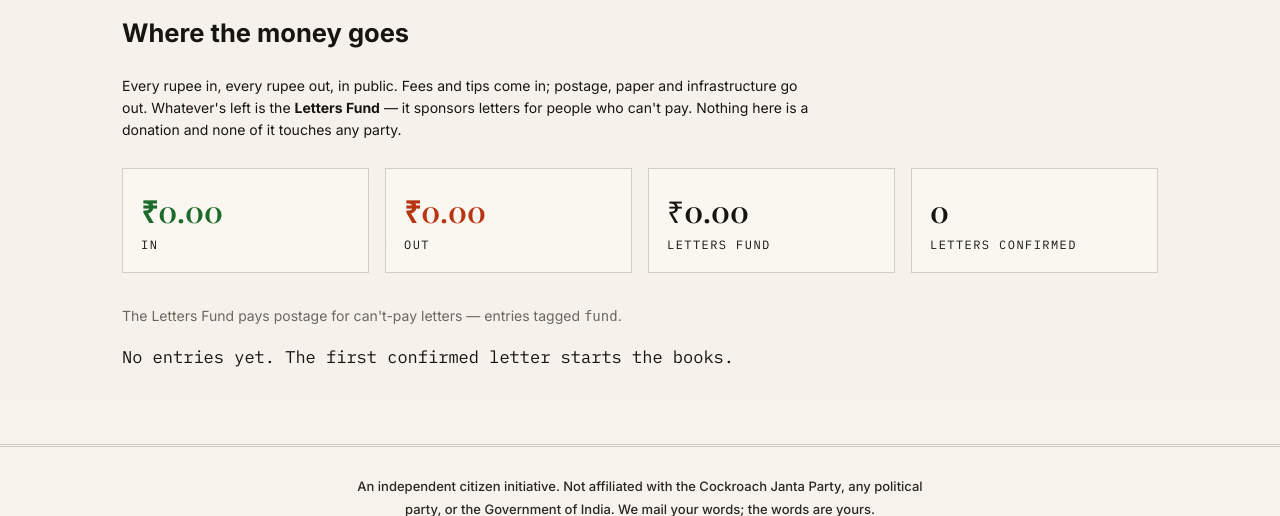
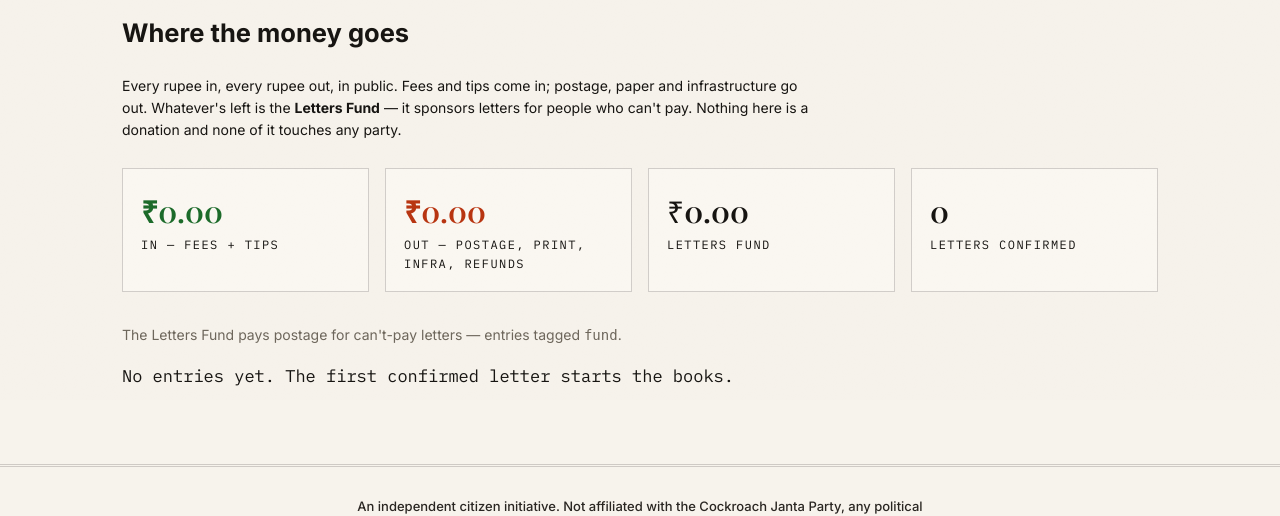
Before and after one commit to owaisnoe/janata-ki-baat, a Flask app: page /ledger in a window 1280 px wide. Shown: the part 400-916 px from the top of the page. Run offline with Flask 3, Linux system fonts and the light colour scheme; data that the repository does not hold is empty; some web fonts are replaced.

Commit message:
redesign: final sweep — no maroon, a11y pass, README ops notes

```diff
--- a/app/templates/ledger.html
+++ b/app/templates/ledger.html
@@ -15,11 +15,11 @@
   <div class="ledger-totals" style="margin-top:26px">
     <div class="ledger-card">
       <div class="amt amt-in">₹{{ "%.2f" | format(totals.get('fee', 0) + totals.get('tip', 0)) }}</div>
-      <div class="lbl">In</div>
+      <div class="lbl">In — fees + tips</div>
     </div>
     <div class="ledger-card">
       <div class="amt amt-out">₹{{ "%.2f" | format((totals.get('postage', 0) + totals.get('print', 0) + totals.get('infra', 0) + totals.get('refund', 0)) | abs) }}</div>
-      <div class="lbl">Out</div>
+      <div class="lbl">Out — postage, print, infra, refunds</div>
     </div>
     <div class="ledger-card">
       <div class="amt">₹{{ "%.2f" | format(totals.get('tip', 0) + totals.get('fund', 0)) }}</div>
```
Also changed, not shown: README.md, 1 other file.
